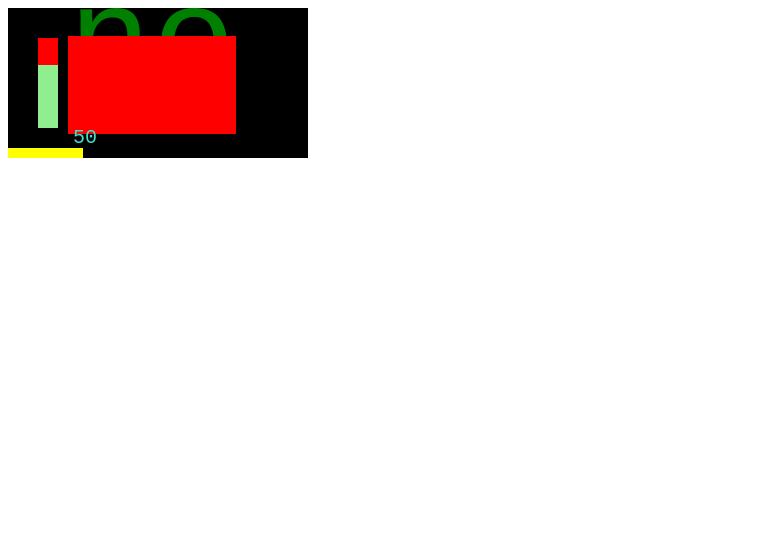
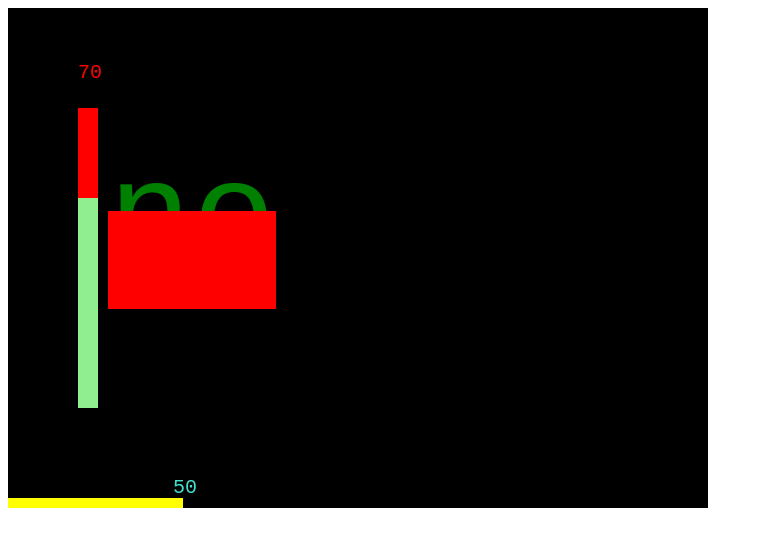
Before and after one commit to joker314/word-reveal, a plain HTML site: page index.html in a window 1280 px wide. Shown: the whole page, without its empty margins (0-763 px from the left). Drawn offline with Linux system fonts and the light colour scheme.

Commit message:
Make dimensions more reasonable

```diff
--- a/index.html
+++ b/index.html
@@ -3,7 +3,7 @@
     <title>Game: word reveal</title>
   </head>
   <body>
-    <canvas>This is a visual game rendered with a canvas tag. Your browser is unable to display it. If this is simply because you are using an older browser, you may want to consider switching to a newer one.</canvas>
+    <canvas height="500" width="700">This is a visual game rendered with a canvas tag. Your browser is unable to display it. If this is simply because you are using an older browser, you may want to consider switching to a newer one.</canvas>
     <script src="./scripts/constants.js"></script>
     <script src="./scripts/canvasFunctions.js"></script>
     <script src="./scripts/index.js"></script>
```
